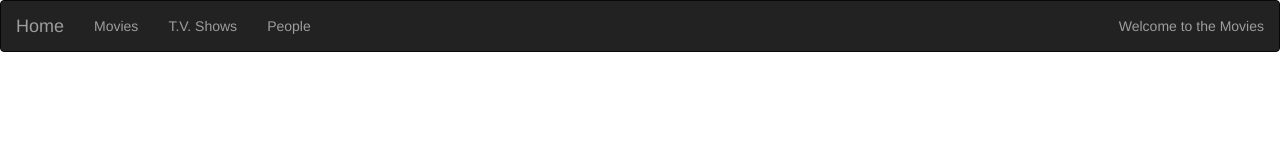
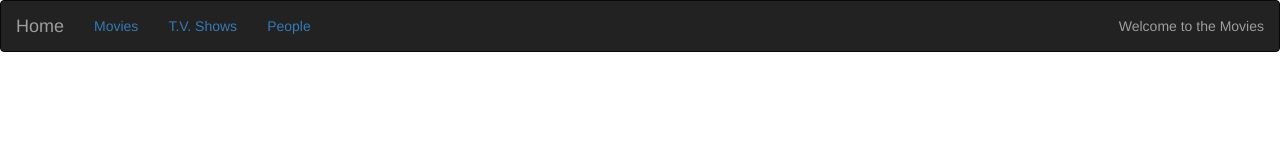
Before and after one commit to jordanrand1/moviedb-app, a React (Create React App) app: page / in a window 1280 px wide. Shown: the top 160 px of the page. Built offline with nearby package versions, Linux system fonts and the light colour scheme; no server answers.

Commit message:
nav link add

```diff
--- a/src/components/Navbar.js
+++ b/src/components/Navbar.js
@@ -4,6 +4,7 @@ import {
   Nav,
   NavItem,
 } from 'react-bootstrap';
+import { NavLink } from 'react-router-dom';
 
 class NavBar extends React.Component {
   rightNavs = () => {
@@ -14,20 +15,28 @@ class NavBar extends React.Component {
       <Navbar inverse collapseOnSelect fluid>
         <Navbar.Header>
           <Navbar.Brand>
-            <a href="/home">Home</a>
+            <NavLink to="/">
+            Home
+            </NavLink>
          </Navbar.Brand>
          <Navbar.Toggle />
         </Navbar.Header>
         <Navbar.Collapse>
           <Nav>
-          <NavItem eventKey={1} href="/movies">
-            Movies
+          <NavItem>
+            <NavLink eventKey={1} to="/movies">
+              Movies
+            </NavLink>
           </NavItem>
-          <NavItem eventKey={2} href="/tvShows">
-            T.V. Shows
+          <NavItem>
+            <NavLink eventKey={2} to="/tvShows">
+              T.V. Shows
+            </NavLink>
           </NavItem>
-          <NavItem pullRight eventKey={3} href="/people">
-            People
+          <NavItem>
+            <NavLink pullRight eventKey={3} to="/people">
+              People
+            </NavLink>
           </NavItem>
           </Nav>
         <Navbar.Text pullRight>Welcome to the Movies</Navbar.Text>
```
